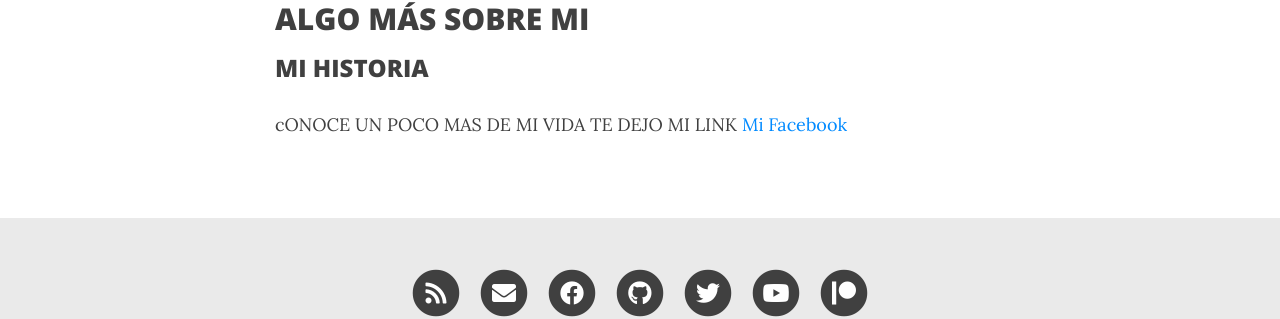
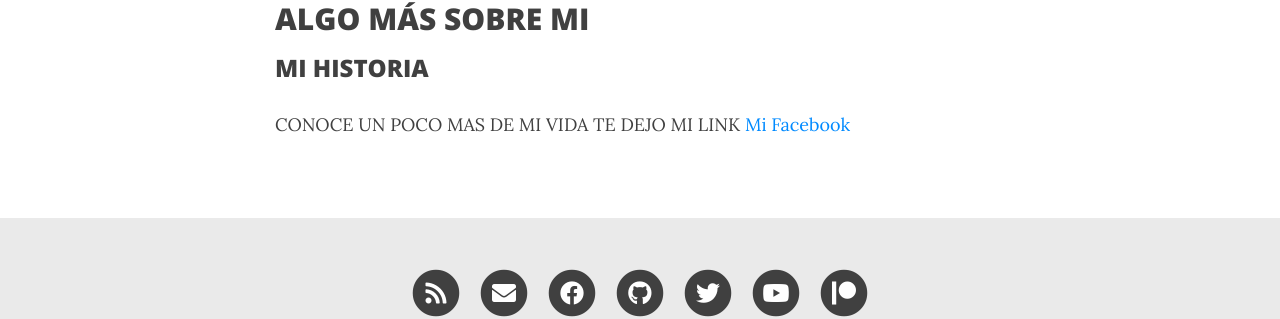
Before and after one commit to LeslyAlcivar13/LeslyAlcivar13.github.io, a Jekyll site: the page built from aboutme.md, in a window 1280 px wide and 942 px high. Shown: the part 490-809 px from the top of the window. Built offline with Jekyll 4.4.1, drawn with Linux system fonts in a browser that asks for light colours; nearby versions of some CDN libraries; comment, search, counter and statistics services are not loaded.

```diff
--- a/aboutme.md
+++ b/aboutme.md
@@ -15,4 +15,4 @@ ALGO MÁS SOBRE MI
 
 ### MI HISTORIA
 
-cONOCE UN POCO MAS DE MI VIDA TE DEJO MI LINK [Mi Facebook](https://www.facebook.com/estefania.alcivar.1)
+CONOCE UN POCO MAS DE MI VIDA TE DEJO MI LINK [Mi Facebook](https://www.facebook.com/estefania.alcivar.1)
```
